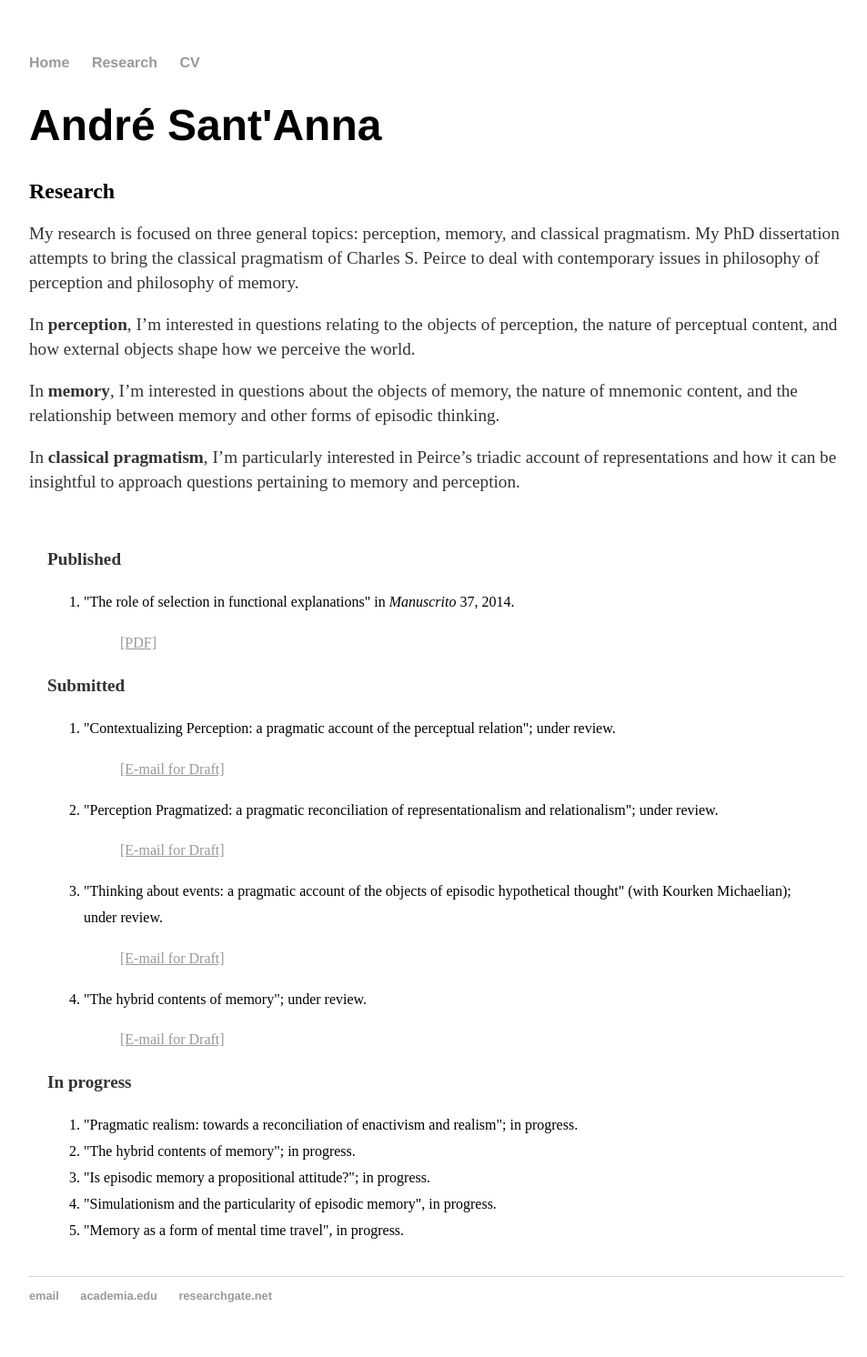
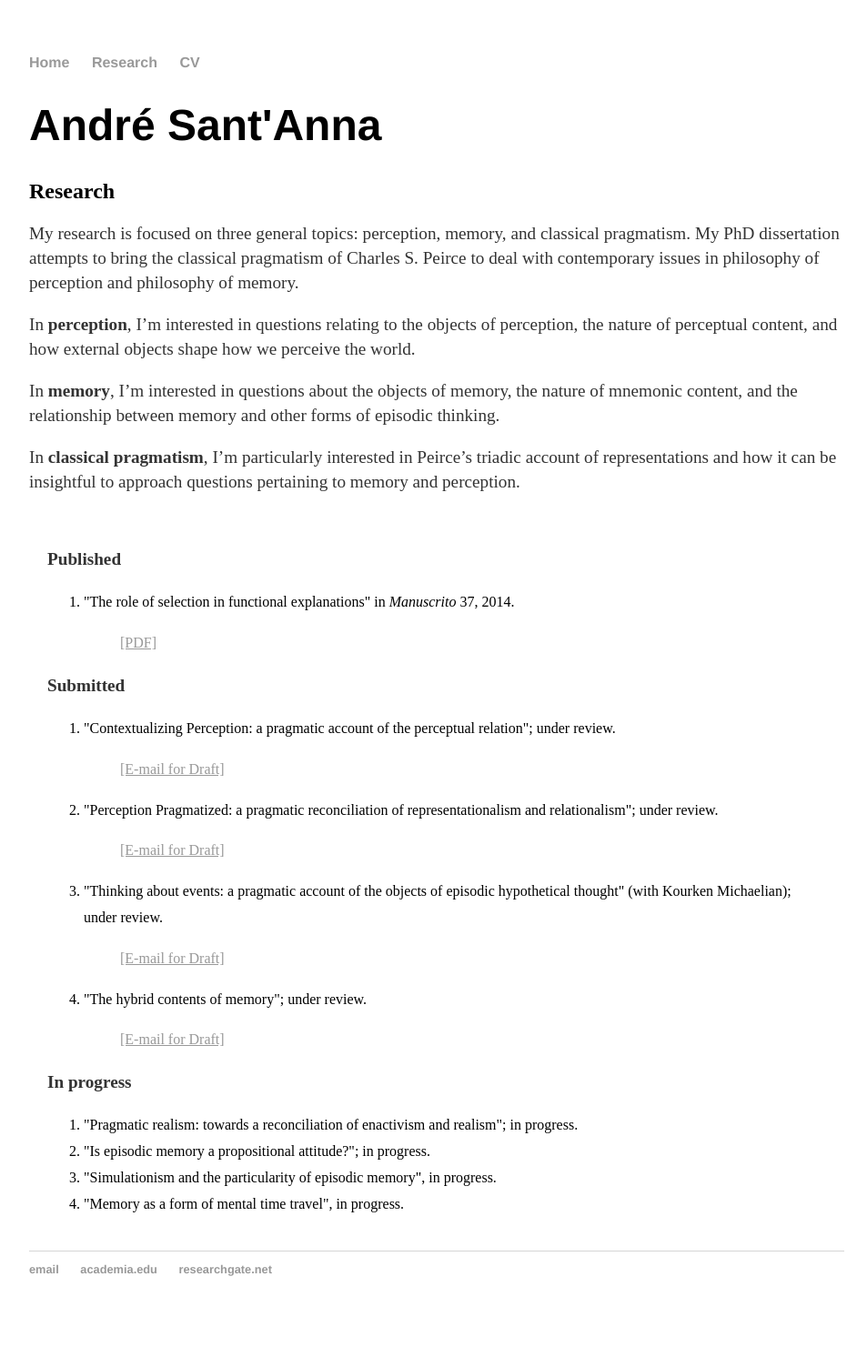
Before and after one commit to andresantanna/andresantanna.github.io, a Jekyll site: the page built from research.html, in a window 1280 px wide. Shown: the whole page at 91% size, without its empty margins (160-1113 px from the left). Built offline with Jekyll 4.4.1, drawn with Linux system fonts in a browser that asks for light colours; comment, search, counter and statistics services are not loaded; after the commit the page ends 1463 px from its top, so only the background shows below that.

Commit message:
Update research.html

```diff
--- a/research.html
+++ b/research.html
@@ -51,7 +51,6 @@ title: André Sant'Anna - Research
 
 <ol type="1">
 <li>"Pragmatic realism: towards a reconciliation of enactivism and realism"; in progress.</li>
-<li>"The hybrid contents of memory"; in progress.</li>
 <li>"Is episodic memory a propositional attitude?"; in progress.</li>
 <li>"Simulationism and the particularity of episodic memory", in progress.</li>
 <li>"Memory as a form of mental time travel", in progress.</li>
```
